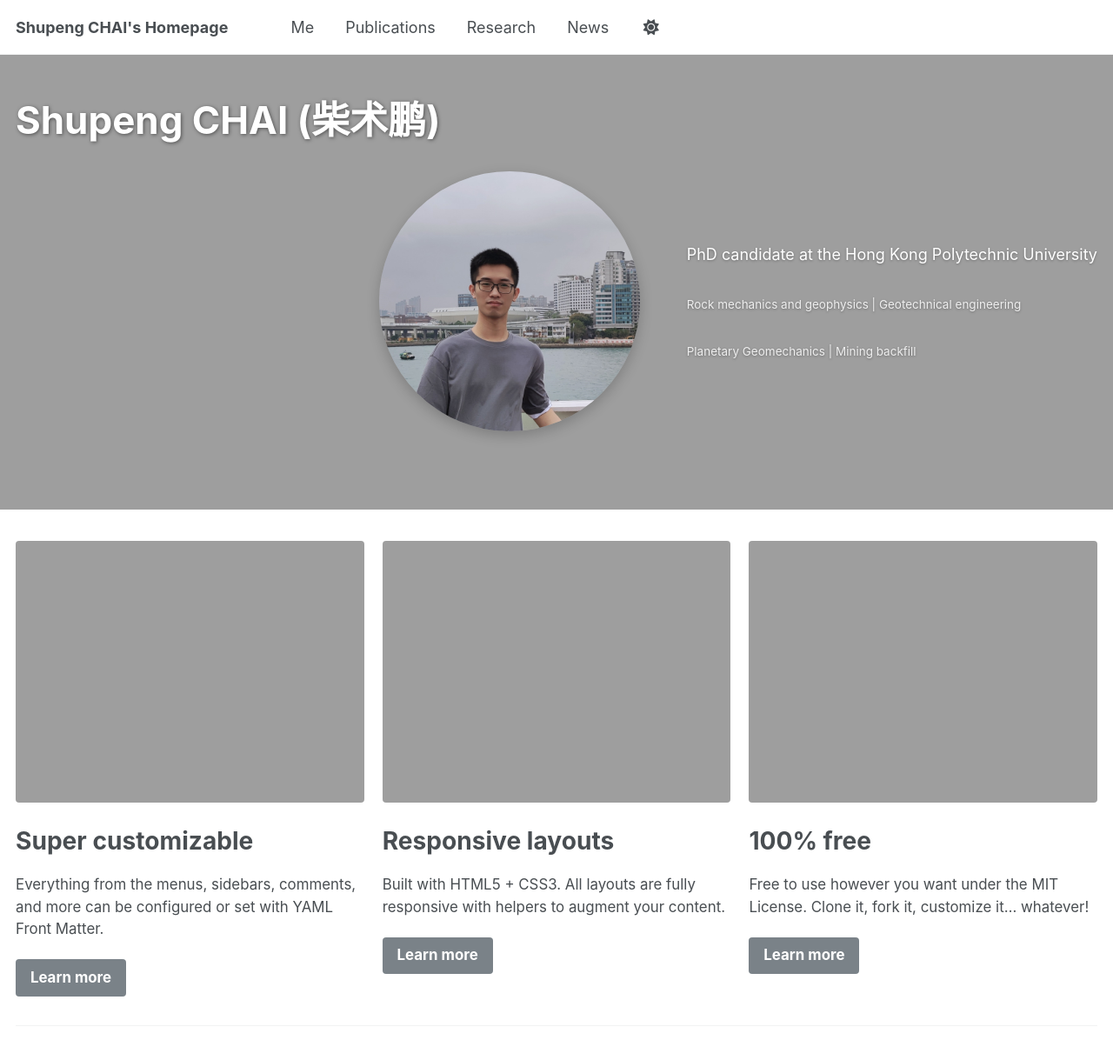
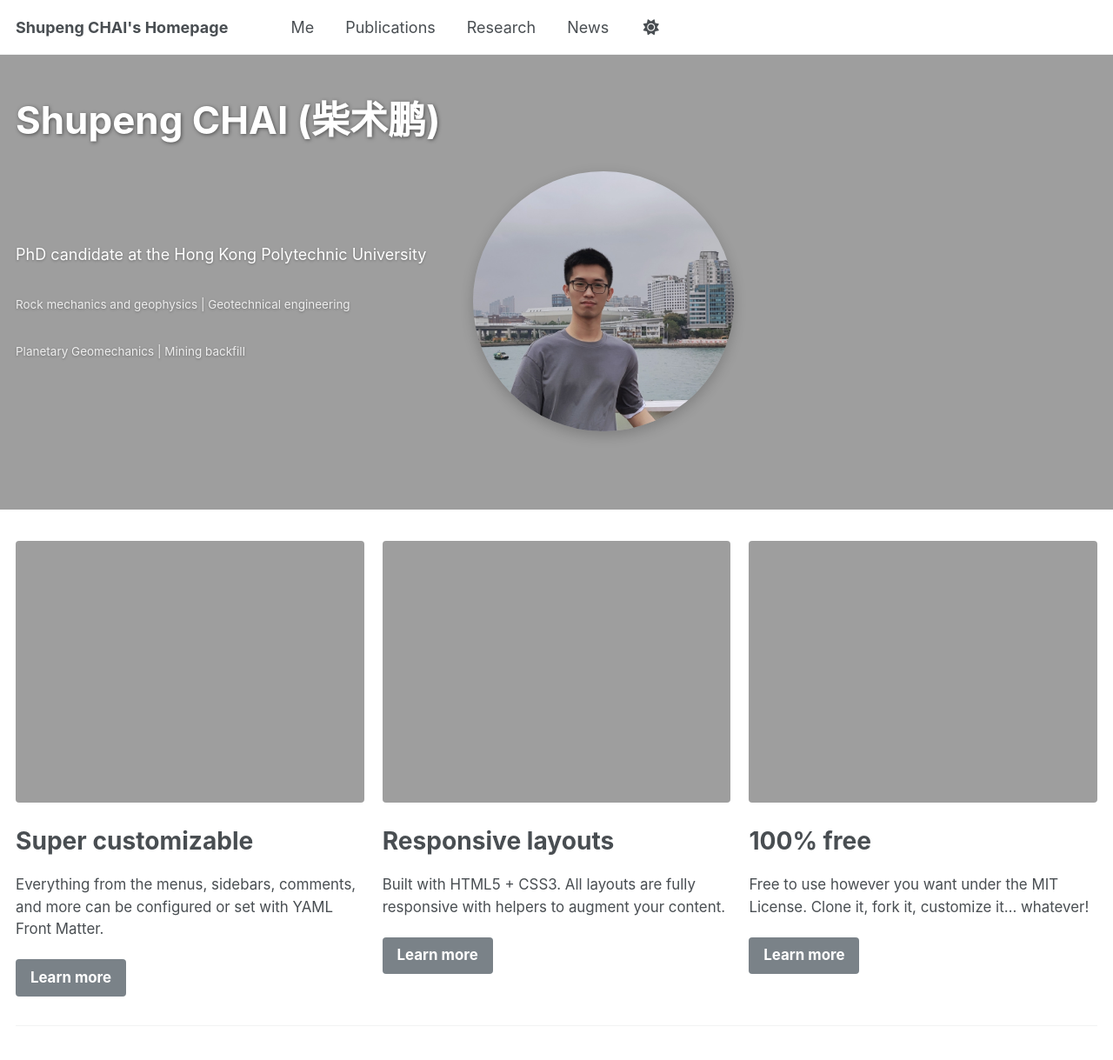
Before and after one commit to spchai/spchai.github.io, a Jekyll site: the page built from _pages/about.md, in a window 1280 px wide and 1400 px high. Shown: the top 1219 px of the window at 87% size. Built offline with Jekyll 4.4.1, drawn with Linux system fonts in a browser that asks for light colours; some web fonts are replaced.

Commit message:
Update _page.scss

```diff
--- a/_sass/layout/_page.scss
+++ b/_sass/layout/_page.scss
@@ -407,7 +407,6 @@
    ========================================================================== */
 .profile-columns {
   display: flex;
-  flex-direction: row-reverse;
   gap: 3rem;
   align-items: center;
   margin: 2rem 0;
```
